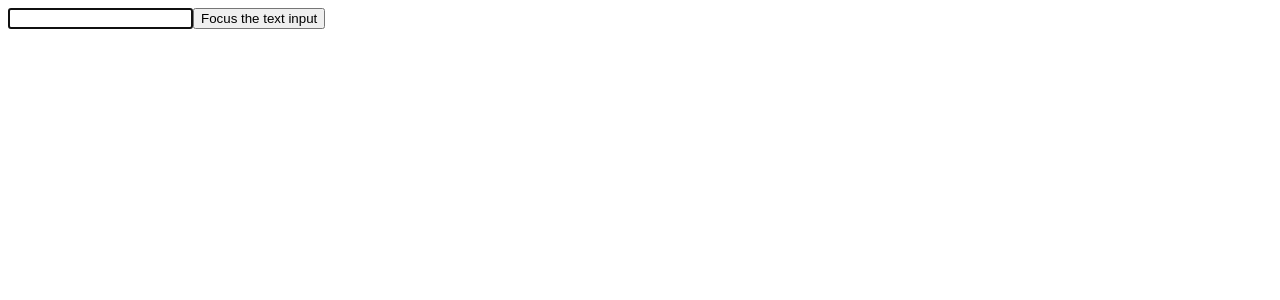
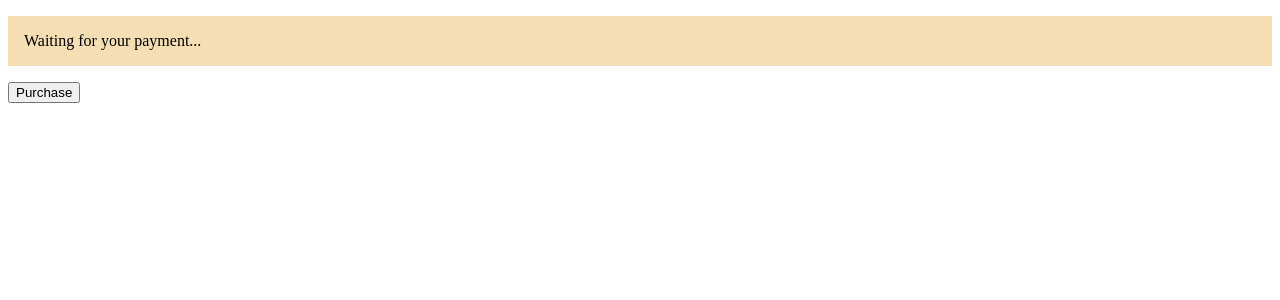
Before and after one commit to joangavelan/learning-react, a React (Create React App) app: page / in a window 1280 px wide. Shown: the top 300 px of the page. Built offline with nearby package versions, Linux system fonts and the light colour scheme.

Commit message:
Forwarding Refs

```diff
--- a/src/App.js
+++ b/src/App.js
@@ -1,10 +1,10 @@
 import React from 'react'
-import AutoFocusTextInput from './advanced-guides/Refs-and-the-DOM'
+import ForRefDemo from './advanced-guides/refs/Forwarding-Refs'
 
 const App = () => {
   return (
     <div className='app'>
-      <AutoFocusTextInput />
+      <ForRefDemo />
     </div>
   )
 }
--- /dev/null
+++ b/src/advanced-guides/refs/Feedback.js
@@ -0,0 +1,18 @@
+import React from 'react';
+
+const Feedback = React.forwardRef((props, ref) => {
+  //some styles
+  const styles = {
+    backgroundColor: 'wheat',
+    padding: '1rem',
+    margin: '1rem 0'
+  }
+
+  return (
+    <div ref={ref} style={styles}>
+      Waiting for your payment...
+    </div>
+  );;
+})
+
+export default Feedback
--- /dev/null
+++ b/src/advanced-guides/refs/Forwarding-Refs.js
@@ -0,0 +1,24 @@
+import React, { Component } from 'react'
+import Feedback from './Feedback'
+
+export class ForRefDemo extends Component {
+  constructor(props) {
+    super(props);
+    this.feedback = React.createRef();
+  }
+
+  handlePurchase = () => {
+    this.feedback.current.textContent = 'Payment received! Your new MacBook Pro will arrive in 7 business days. Thank you!';
+  }
+
+  render() {
+    return (
+      <div>
+        <Feedback ref={this.feedback}/>
+        <button onClick={this.handlePurchase}>Purchase</button>
+      </div>
+    )
+  }
+}
+
+export default ForRefDemo
```
Also changed, not shown: src/advanced-guides/refs/Input.js (added, +7 -0 lines), src/advanced-guides/refs/ParentInput.js (added, +24 -0 lines), src/advanced-guides/refs/Refs-and-the-DOM.js (renamed from src/advanced-guides/Refs-and-the-DOM.js).
